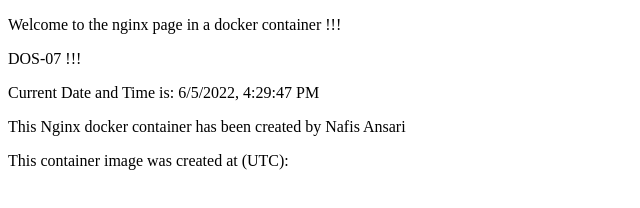
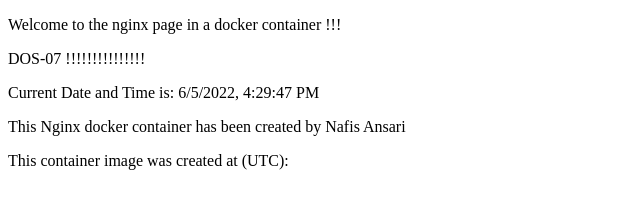
Before and after one commit to andovnar2021/diplom-test, a plain HTML site: page index.html in a window 1280 px wide. Shown: the full height of the page, 0-640 px from the left. Drawn offline with Linux system fonts and the light colour scheme.

Commit message:
Update index.html

```diff
--- a/index.html
+++ b/index.html
@@ -4,7 +4,7 @@
   </head>
   <body>
     <p> Welcome to the nginx page in a docker container !!!</p>
-    <p> DOS-07 !!!</p>
+    <p> DOS-07 !!!!!!!!!!!!!!!</p>
     <p>Current Date and Time is: <span id='date-time'></span></p>
 
     <script>
```
